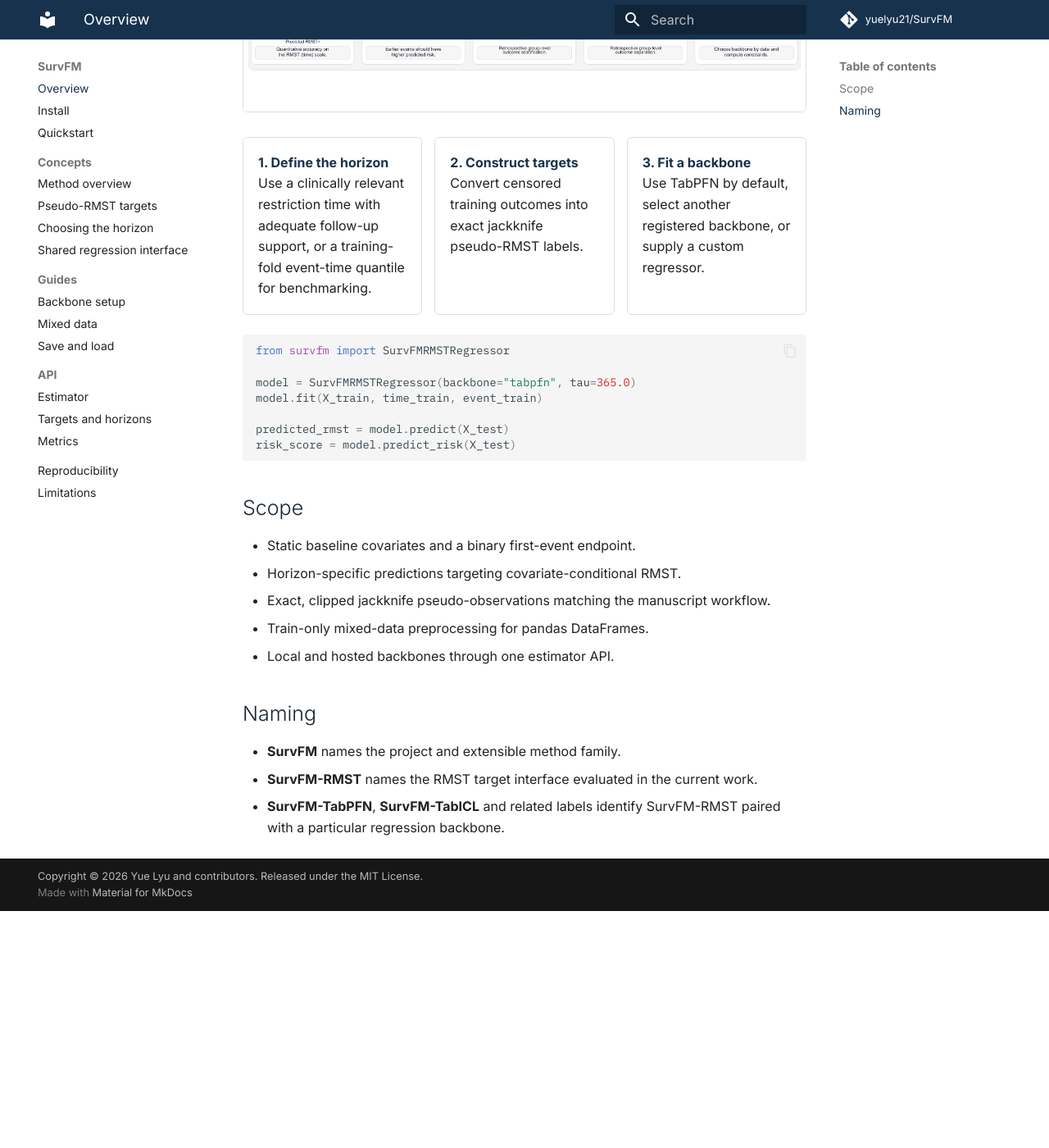
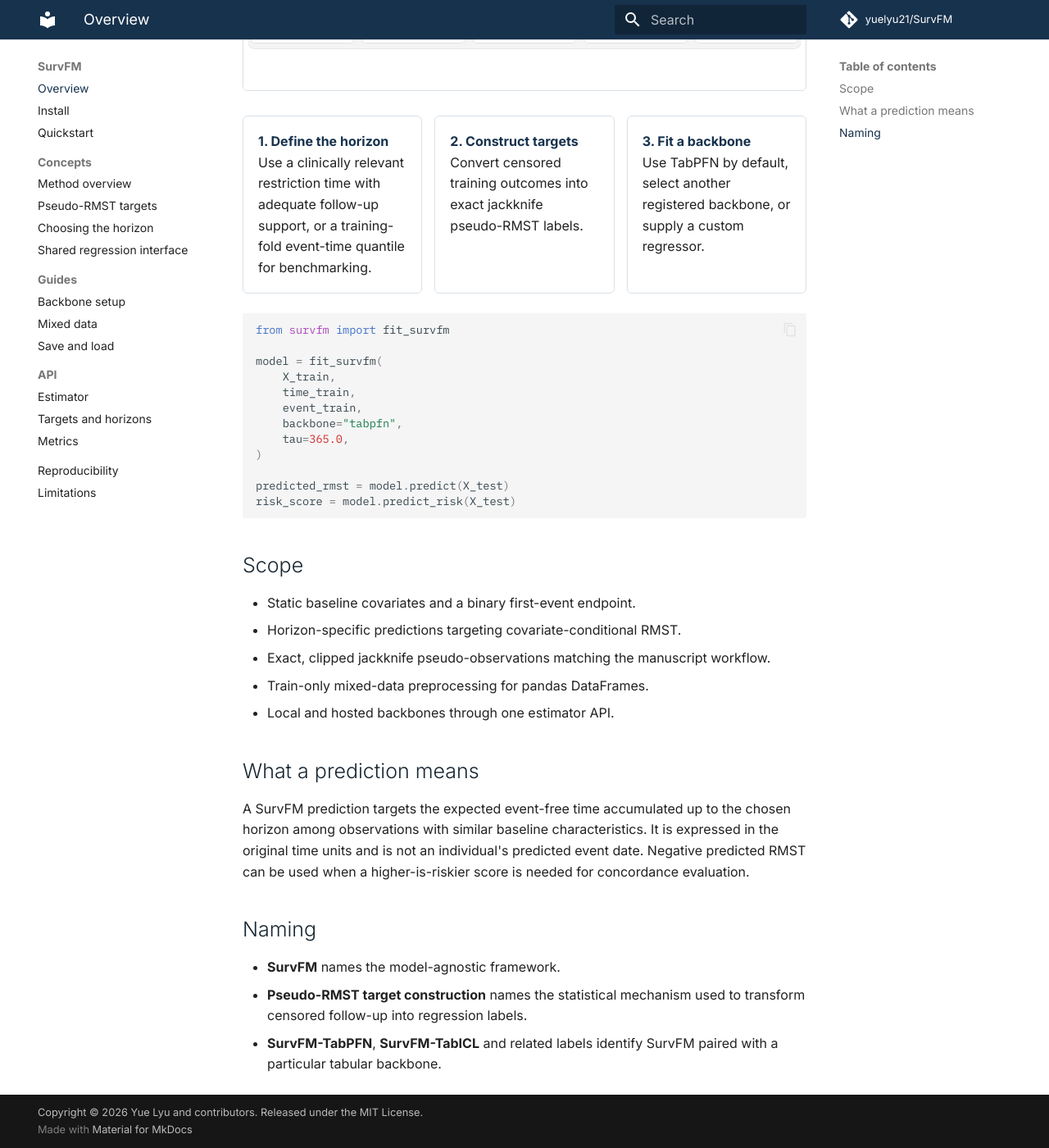
Before and after one commit to yuelyu21/SurvFM, an MkDocs documentation site: the page built from website/index.md, in a window 1280 px wide and 1400 px high, scrolled down 876 px. Shown: the whole window at 82% size. Built offline with MkDocs 1.6.1 and Material for MkDocs 9.7.7, drawn with Linux system fonts in a browser that asks for light colours; comment, search, counter and statistics services are not loaded; before the commit the page ends 1987 px from its top, so only the background shows below that; some of the changed text lies outside the part shown.

Commit message:
Clarify SurvFM naming and documentation

````diff
--- a/mkdocs.yml
+++ b/mkdocs.yml
@@ -1,5 +1,5 @@
 site_name: SurvFM
-site_description: Documentation for SurvFM and its RMST target interface
+site_description: Documentation for SurvFM survival prediction with tabular models
 site_url: "https://yuelyu21.github.io/SurvFM/"
 repo_url: "https://github.com/yuelyu21/SurvFM"
 repo_name: "yuelyu21/SurvFM"
@@ -65,6 +65,8 @@ markdown_extensions:
   - pymdownx.highlight:
       anchor_linenums: true
   - pymdownx.inlinehilite
+  - pymdownx.arithmatex:
+      generic: true
   - pymdownx.superfences
   - pymdownx.tabbed:
       alternate_style: true
@@ -72,4 +74,8 @@ markdown_extensions:
 extra_css:
   - assets/stylesheets/extra.css
 
+extra_javascript:
+  - javascripts/mathjax.js
+  - https://cdn.jsdelivr.net/npm/mathjax@3/es5/tex-mml-chtml.js
+
 copyright: Copyright &copy; 2026 Yue Lyu and contributors. Released under the MIT License.
--- a/website/index.md
+++ b/website/index.md
@@ -1,6 +1,6 @@
 # SurvFM
 
-<p class="product-kicker">RMST target interface</p>
+<p class="product-kicker">Survival prediction with reusable tabular backbones</p>
 
 <div class="research-notice">
 <strong>Research software.</strong> SurvFM is intended for methodological
@@ -8,17 +8,15 @@ research and retrospective evaluation. It has not been validated for clinical
 decision-making.
 </div>
 
-SurvFM is the broader project for target-side adaptation of tabular models to
-survival outcomes. **SurvFM-RMST** is the current validated method. It connects
-right-censored outcomes to standard tabular regression by constructing
-jackknife pseudo-observation targets for restricted mean survival time (RMST).
-The same target interface can be paired with multiple unchanged tabular
-backbones.
+SurvFM is a model-agnostic framework that adapts tabular prediction models to
+right-censored survival outcomes. It constructs jackknife pseudo-observation
+targets for restricted mean survival time (RMST), then supplies the same
+horizon-specific regression task to interchangeable tabular backbones.
 
 [Install SurvFM](installation.md){ .md-button .md-button--primary }
 [View the source](https://github.com/yuelyu21/SurvFM){ .md-button }
 
-![SurvFM-RMST framework](assets/images/survfm-rmst-framework.png){ .hero-figure }
+![SurvFM framework](assets/images/survfm-rmst-framework.png){ .hero-figure }
 
 <div class="workflow-grid">
   <div class="workflow-step"><strong>1. Define the horizon</strong><br>Use a clinically relevant restriction time with adequate follow-up support, or a training-fold event-time quantile for benchmarking.</div>
@@ -27,10 +25,15 @@ backbones.
 </div>
 
 ```python
-from survfm import SurvFMRMSTRegressor
+from survfm import fit_survfm
 
-model = SurvFMRMSTRegressor(backbone="tabpfn", tau=365.0)
-model.fit(X_train, time_train, event_train)
+model = fit_survfm(
+    X_train,
+    time_train,
+    event_train,
+    backbone="tabpfn",
+    tau=365.0,
+)
 
 predicted_rmst = model.predict(X_test)
 risk_score = model.predict_risk(X_test)
@@ -44,9 +47,18 @@ risk_score = model.predict_risk(X_test)
 - Train-only mixed-data preprocessing for pandas DataFrames.
 - Local and hosted backbones through one estimator API.
 
+## What a prediction means
+
+A SurvFM prediction targets the expected event-free time accumulated up to the
+chosen horizon among observations with similar baseline characteristics. It is
+expressed in the original time units and is not an individual's predicted event
+date. Negative predicted RMST can be used when a higher-is-riskier score is
+needed for concordance evaluation.
+
 ## Naming
 
-- **SurvFM** names the project and extensible method family.
-- **SurvFM-RMST** names the RMST target interface evaluated in the current work.
-- **SurvFM-TabPFN**, **SurvFM-TabICL** and related labels identify
-  SurvFM-RMST paired with a particular regression backbone.
+- **SurvFM** names the model-agnostic framework.
+- **Pseudo-RMST target construction** names the statistical mechanism used to
+  transform censored follow-up into regression labels.
+- **SurvFM-TabPFN**, **SurvFM-TabICL** and related labels identify SurvFM paired
+  with a particular tabular backbone.
--- /dev/null
+++ b/website/javascripts/mathjax.js
@@ -0,0 +1,12 @@
+window.MathJax = {
+  tex: {
+    inlineMath: [["\\(", "\\)"]],
+    displayMath: [["\\[", "\\]"]],
+    processEscapes: true,
+    processEnvironments: true,
+  },
+  options: {
+    ignoreHtmlClass: ".*|",
+    processHtmlClass: "arithmatex",
+  },
+};
--- a/website/reproducibility.md
+++ b/website/reproducibility.md
@@ -15,7 +15,7 @@ configured, but never prints the credential value.
 
 For a reproducible analysis, record:
 
-- SurvFM project commit and SurvFM-RMST package version;
+- SurvFM project commit and package version;
 - Python and dependency versions;
 - backbone package and checkpoint identifiers;
 - device, random seed and model constructor arguments;
````
Also changed, not shown: README.md (+19 -11 lines), survfm/__init__.py (+8 -2 lines), website/api/estimator.md (+1 -1 lines), website/concepts/method-overview.md (+4 -5 lines), 8 other files.
